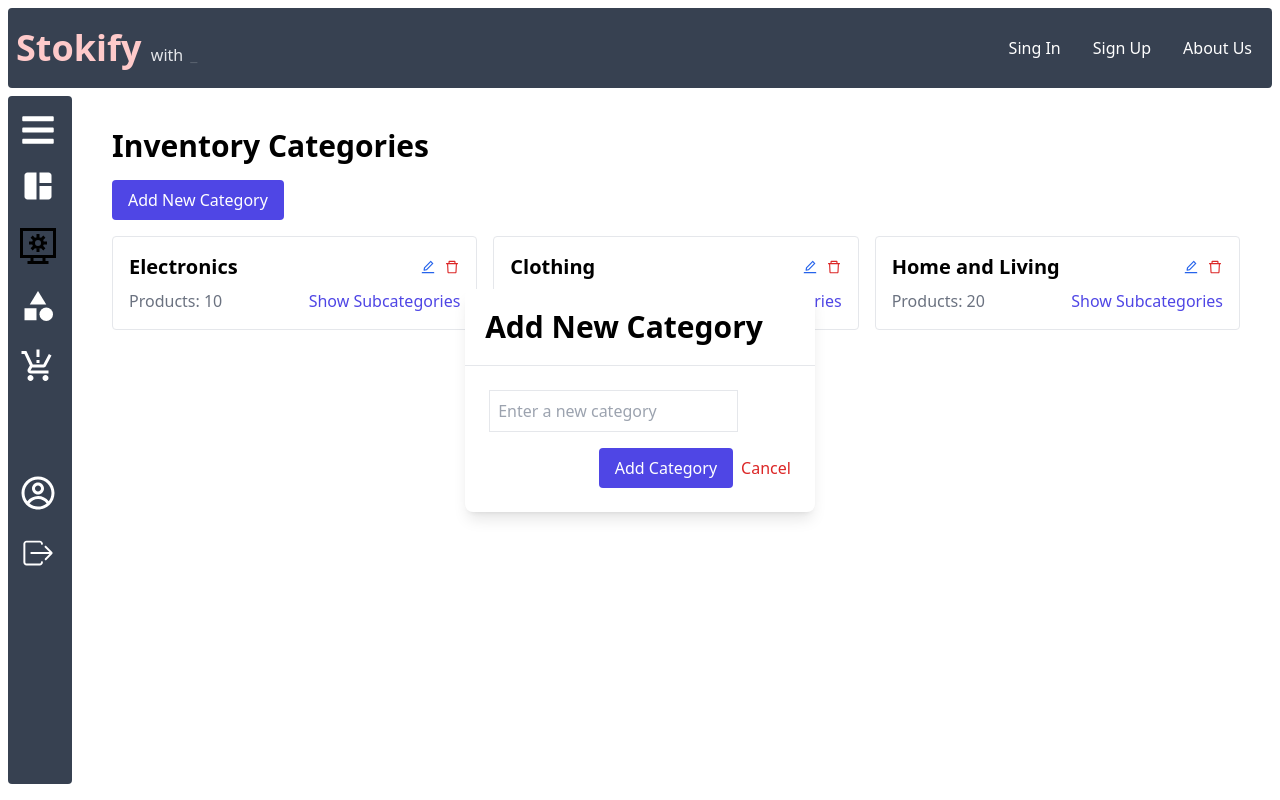
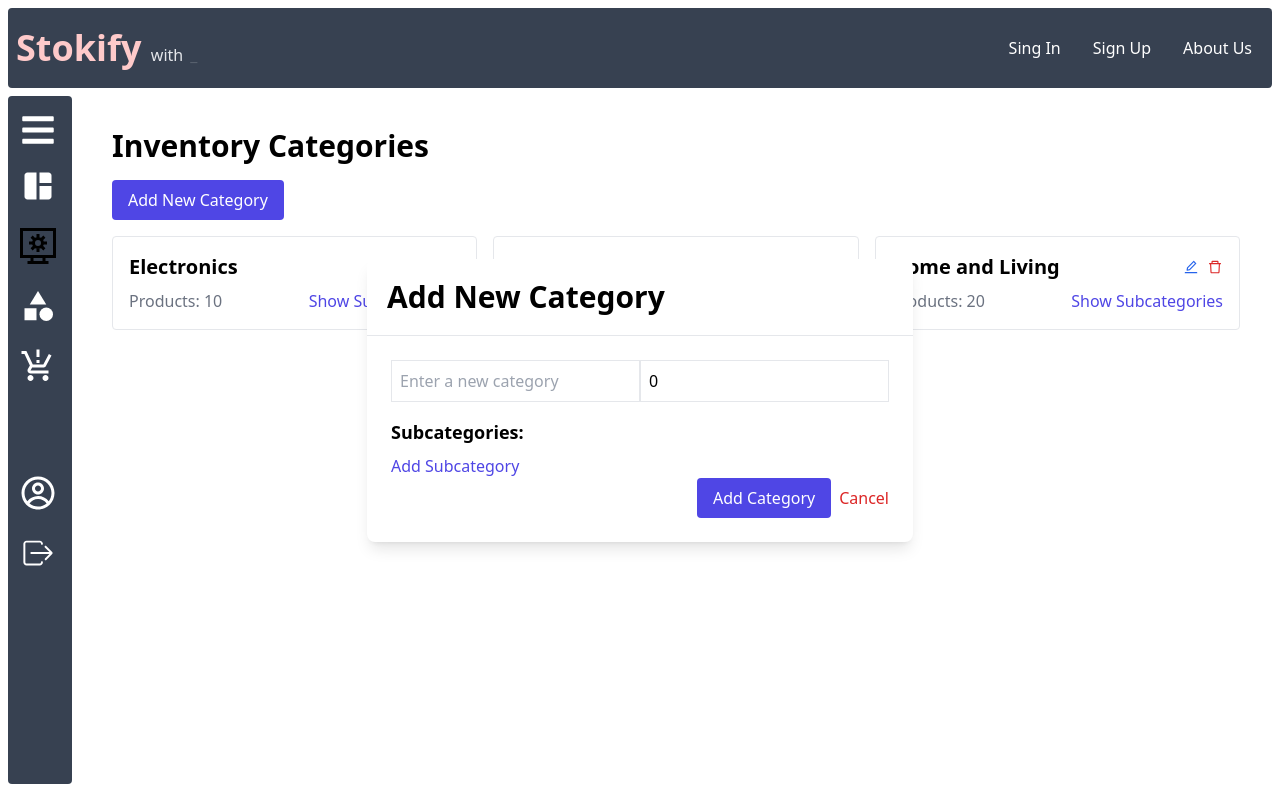
Before and after one commit to PalakGrewal/Inventory-management, a React (Create React App) app: page /categories in a window 1280 px wide. Both pictures are taken after a click on the button "Add New Category". Built offline with nearby package versions, Linux system fonts and the light colour scheme; some icons are missing.

Commit message:
category

```diff
--- a/src/components/AddCategoryModal.jsx
+++ b/src/components/AddCategoryModal.jsx
@@ -4,12 +4,16 @@ import Modal from 'react-modal';
 Modal.setAppElement('#root');
 
 const AddCategoryModal = ({ isOpen, onRequestClose, onAddCategory }) => {
-  const [newCategory, setNewCategory] = useState('');
+  const [newCategory, setNewCategory] = useState({
+    name: '',
+    productCount: 0,
+    subcategories: [],
+  });
 
   const handleAddCategory = () => {
-    if (newCategory.trim() !== '') {
-      onAddCategory(newCategory.trim());
-      setNewCategory('');
+    if (newCategory.name.trim() !== '') {
+      onAddCategory(newCategory.name);
+      setNewCategory({ name: '', productCount: 0, subcategories: [] });
       onRequestClose();
     }
   };
@@ -38,10 +42,52 @@ const AddCategoryModal = ({ isOpen, onRequestClose, onAddCategory }) => {
             <input
               type="text"
               placeholder="Enter a new category"
-              value={newCategory}
-              onChange={(e) => setNewCategory(e.target.value)}
+              value={newCategory.name}
+              onChange={(e) => setNewCategory((prevCategory) => ({ ...prevCategory, name: e.target.value }))}
               className="border p-2 mb-4"
             />
+            <input
+              type="number"
+              placeholder='Enter product quantity'
+              value={newCategory.productCount}
+              onChange={(e) => setNewCategory((prevCategory) => ({ ...prevCategory, productCount: e.target.value }))}
+              className='border p-2 mb-4'
+            />
+            <div>
+              <h4 className='text-lg font-semibold mb-2'>Subcategories:</h4>
+              {newCategory.subcategories.map((subcategory, index) => (
+                <div key={index} className='flex items-center mb-2'>
+                  <input
+                    type='text'
+                    placeholder={'Subcategory ${index + 1}'}
+                    value={subcategory}
+                    onChange={(e) => setNewCategory((prevCategory) => {
+                      const updatedSubCategories = [...prevCategory.subcategories];
+                      updatedSubCategories[index] = e.target.value;
+                      return { ...prevCategory, subcategories: updatedSubCategories};
+                    })}
+                    className='border p-2 mr-2'
+                  />
+                  <button
+                    onClick = {() => setNewCategory((prevCategory) => {
+                      const updatedSubCategories = [...prevCategory.subcategories];
+                      updatedSubCategories.splice(index, 1);
+                      return { ...prevCategory, subcategories: updatedSubCategories};
+
+                    })}
+                    className='text-red-600'
+                  >
+                    Remove
+                  </button>
+                </div>
+              ))}
+              <button
+                onClick={() => setNewCategory((prevCategory) => ({ ...prevCategory, subcategories: [...prevCategory.subcategories, ''] }))}
+                className='text-indigo-600'
+              >
+                Add Subcategory
+              </button>
+            </div>
             <div className="flex items-center justify-end">
               <button
                 onClick={handleAddCategory}
--- a/src/pages/Categories.jsx
+++ b/src/pages/Categories.jsx
@@ -20,7 +20,12 @@ const Categories = () => {
     },
   ]);
 
-  const [newCategory, setNewCategory] = useState("");
+  const [newCategory, setNewCategory] = useState({
+    name: '',
+    productCount: 0,
+    subcategories: [],
+  });
+
   const [isModalOpen, setIsModalOpen] = useState(false);
   const [isLoading, setIsLoading] = useState(false);
   const [error, setError] = useState(null);
@@ -43,7 +48,7 @@ const Categories = () => {
       subcategoriesOpen: false,
     };
 
-    setCategories([...categories, newCategoryData]);
+    setCategories([...categories, { ...newCategoryData, subcategoriesOpen: false }]);
     setIsModalOpen(false);
   };
 
@@ -144,8 +149,8 @@ const Categories = () => {
             </div>
             {category.subcategoriesOpen && (
               <ul className="pl-4 mt-2">
-                {category.subcategories.map((subcategory) => (
-                  <li key={subcategory}>{subcategory}</li>
+                {category.subcategories.map((subcategory, index) => (
+                  <li key={index}>{subcategory}</li>
                 ))}
               </ul>
             )}
```
